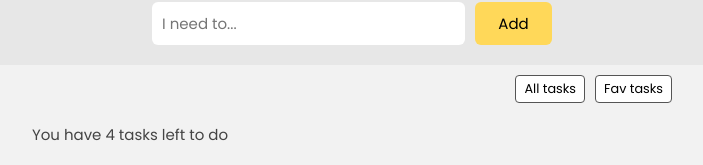
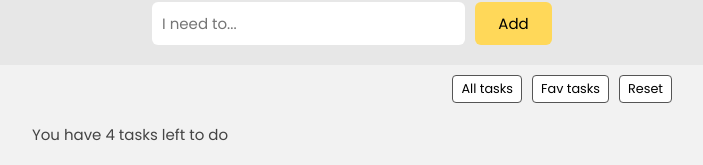
Before and after one commit to tkaeophian/vue-todos, a Vue app: page / in a window 1280 px wide. Shown: the part 140-305 px from the top of the page, without its empty margins (288-991 px from the left). Built offline with nearby package versions, Linux system fonts and the light colour scheme; data requests are answered from the project's data file.

Commit message:
reset store

```diff
--- a/src/views/HomeView.vue
+++ b/src/views/HomeView.vue
@@ -32,6 +32,7 @@
     <nav class="filter">
       <button @click="filter = 'all'">All tasks</button>
       <button @click="filter = 'favs'">Fav tasks</button>
+      <button @click="taskStore.$reset">Reset</button>
     </nav>
 
     <div class="loading" v-if="taskStore.isLoading">Loading tasks...</div>
@@ -49,5 +50,8 @@
           <TaskDetails :task="task" />
         </div>
       </div>
+
+
+
   </main>
 </template>
```
